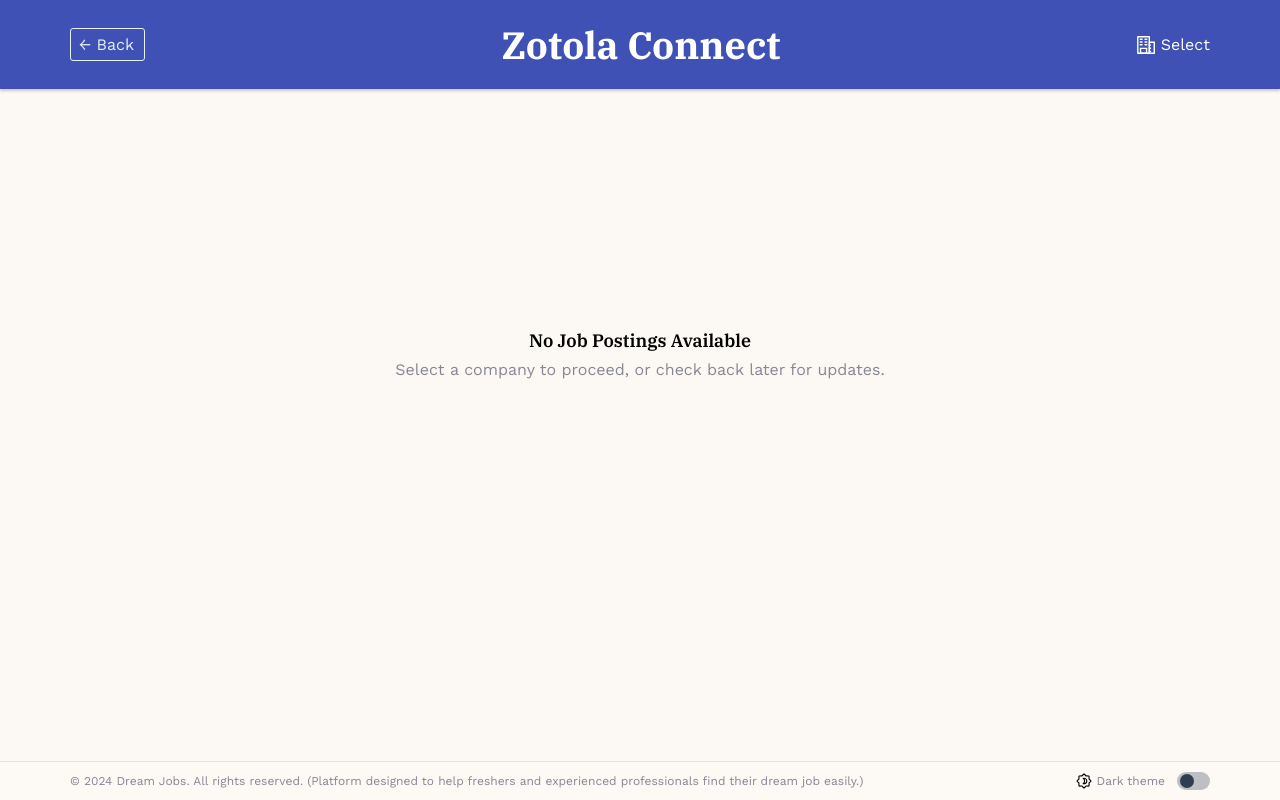
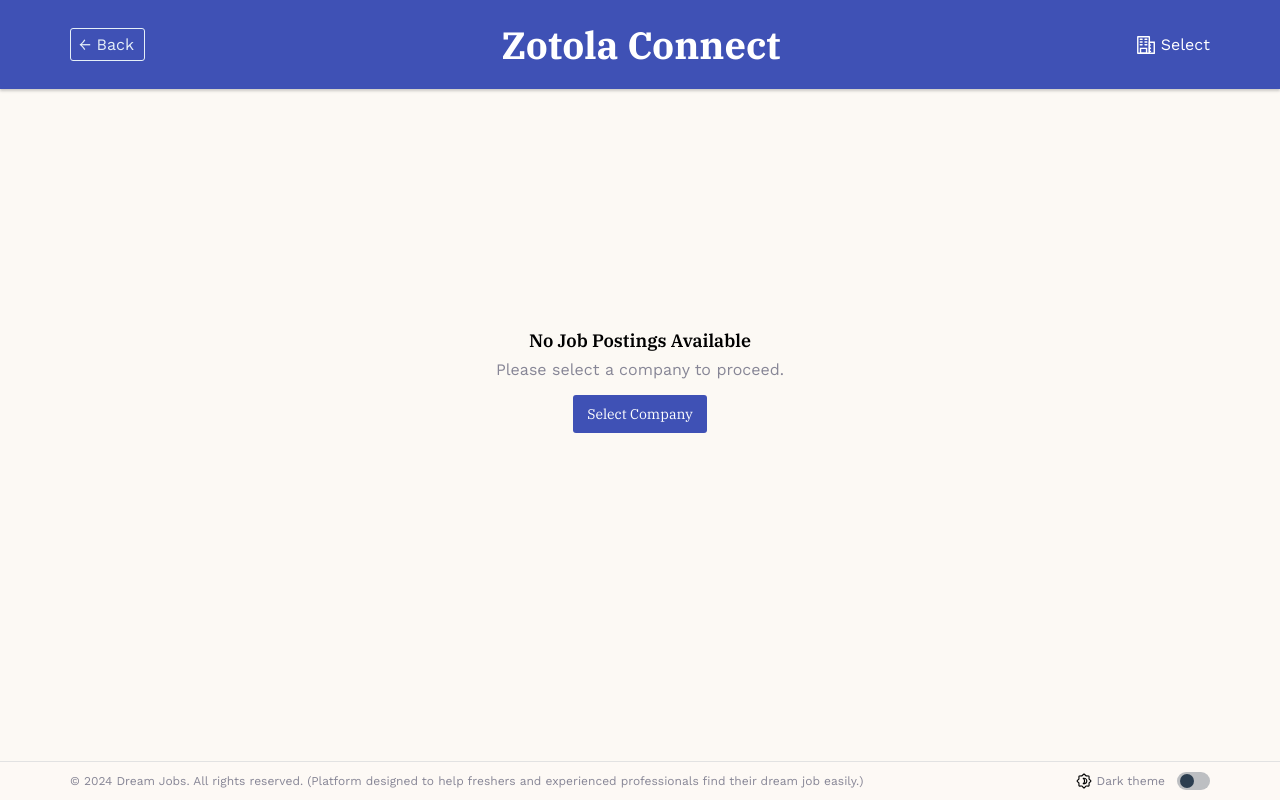
Before and after one commit to front-end-apps/zotola-connect, a React (Vite) app: page /explore-opportunities in a window 1280 px wide. Built offline with nearby package versions, Linux system fonts and the light colour scheme.

Commit message:
extra feature added

```diff
--- a/src/components/JobList.tsx
+++ b/src/components/JobList.tsx
@@ -4,6 +4,7 @@ import { useEffect, useState } from "react";
 import { fetchJobs } from "../../services";
 import "../styles/JoinUs.scss";
 import JobListSkeleton from "../skeleton/JobListSkeleton";
+import CompanyList from "../components/CompanyList";
 
 interface JobPostingResponse {
   title: string;
@@ -50,6 +51,7 @@ const JobList = () => {
   const [error, setError] = useState<string>("");
   const [searchTerm, setSearchTerm] = useState<string>("");
   const [activeTeam, setActiveTeam] = useState<string>("");
+  const [reloadScreen, setReloadScreen] = useState(false);
 
   const handleSearchJob = (value: string) => {
     setSearchTerm("");
@@ -79,11 +81,18 @@ const JobList = () => {
     }
   };
 
+  const selectCompany = (value: boolean) => {
+    setReloadScreen(value);
+  };
+
   useEffect(() => {
     if (currentCompany) {
       displayJobDetails(currentCompany);
     }
-  }, [currentCompany]);
+    if (reloadScreen) {
+      window.location.reload();
+    }
+  }, [currentCompany, reloadScreen]);
 
   const filteredJobData = jobData.filter((list) => {
     return (
@@ -125,7 +134,10 @@ const JobList = () => {
         {currentCompany ? (
           <h4>Try checking other companies or come back later for updates.</h4>
         ) : (
-          <h4>Select a company to proceed, or check back later for updates.</h4>
+          <>
+            <h4>Please select a company to proceed.</h4>
+            <CompanyList is_selected={selectCompany} />
+          </>
         )}
       </div>
     );
--- a/src/styles/JobList.scss
+++ b/src/styles/JobList.scss
@@ -148,6 +148,25 @@
   margin-top: 30vh;
   text-align: center;
   padding-inline: 20px;
+  .custom-select{
+    -webkit-appearance: none;
+    -moz-appearance: none;
+    appearance: none;
+    background-color: var(--primary-color);
+    color: white;
+    border: 0;
+    border-radius: 3px;
+    margin-top: 16px;
+    cursor: pointer;
+    text-align: center;
+    min-width: unset;
+    outline: none;
+    padding: 10px 14px;
+    display: flex;
+    font-family: "IBM Plex Serif", serif;
+    font-size: 14px;
+    font-weight: 400;
+  }
   h3 {
     font-family: "IBM Plex Serif", serif;
     font-weight: 600;
```
Also changed, not shown: 5 other files (tests, documents, lock files or other folders).
